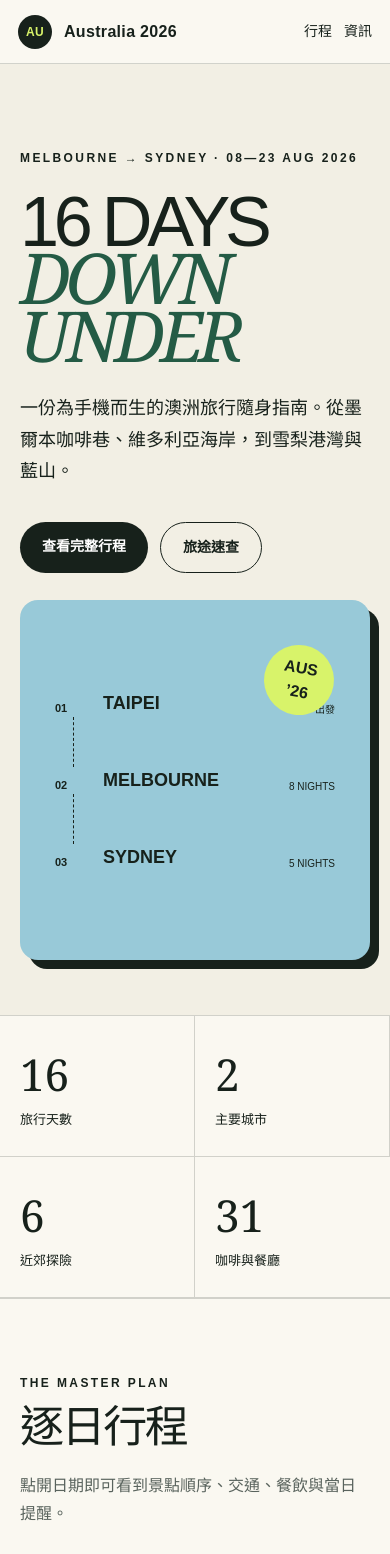
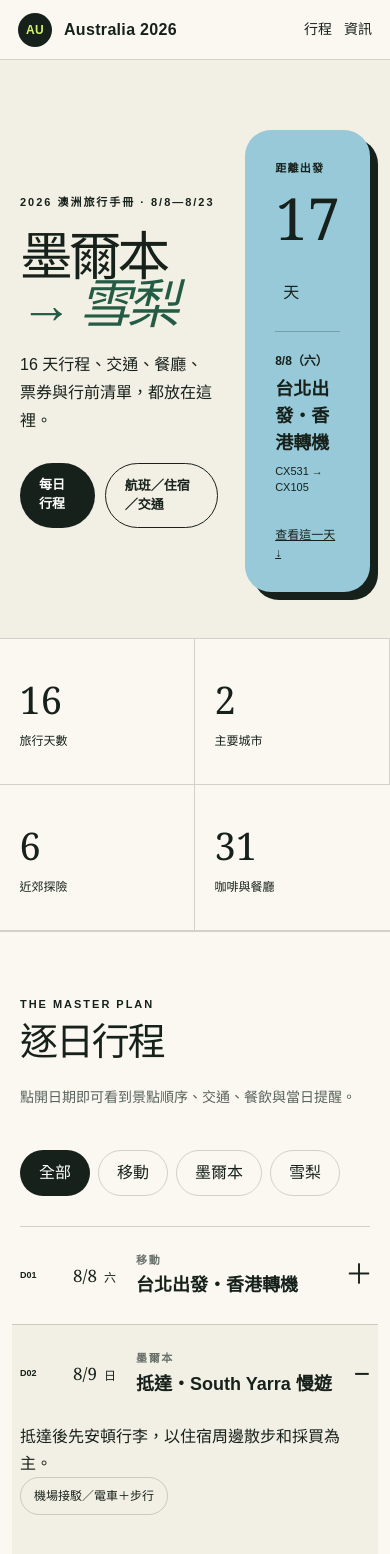
Before and after one commit to hungyic36-web/australia-2026-travel, a Next.js app: page / in a window 390 px wide. Shown: the top 1554 px of the page. Built offline with nearby package versions, Linux system fonts and the light colour scheme.

Commit message:
refine personal trip handbook

```diff
--- a/app/globals.css
+++ b/app/globals.css
@@ -5,3 +5,47 @@
 @media(max-width:1000px){.hero{grid-template-columns:1fr}.route-card{min-height:360px;border-radius:18px;padding:60px 35px}.card-grid{grid-template-columns:repeat(2,1fr)}.info-grid{grid-template-columns:repeat(2,1fr)}.day-detail{padding-left:100px}.emergency{grid-template-columns:1fr;gap:25px}footer{grid-template-columns:1fr}}
 @media(max-width:680px){.topbar{height:64px;padding:0 18px}.topbar nav{gap:12px}.topbar nav a:nth-child(3),.topbar nav a:nth-child(4){display:none}.hero{padding:85px 20px 55px;min-height:auto}.hero h1{font-size:18vw;margin:28px 0}.route-card{box-shadow:9px 9px 0 var(--ink)}.stats{grid-template-columns:repeat(2,1fr)}.stats>div{padding:25px 20px;border-bottom:1px solid var(--line)}.stats strong{font-size:44px}.section{padding:75px 20px}.section-head{display:block}.section-head>p{margin-top:25px}.day-summary{grid-template-columns:45px 55px 1fr 25px;gap:8px}.day-no{font-size:9px}.day-date{font-size:17px}.day-title{font-size:16px}.day-detail{padding:0 0 35px}.detail-intro{display:block}.detail-intro span{display:inline-block}.info-grid{grid-template-columns:1fr}.info-grid article{min-height:auto}.card-grid{grid-template-columns:1fr}.restaurant-list article{grid-template-columns:36px 1fr}.restaurant-list article>b{grid-column:2}.restaurant-list article>.map-link{grid-column:2}.check-grid{grid-template-columns:1fr}.emergency{margin:0 20px 55px;padding:35px 25px}.emergency h2{font-size:42px}footer{padding:40px 20px}footer>div:last-child{justify-content:flex-start;flex-wrap:wrap}}
 @media(prefers-reduced-motion:reduce){html{scroll-behavior:auto}}
+
+/* Compact personal travel handbook */
+.hero{min-height:600px;padding:7vw 5vw 5vw;grid-template-columns:1.3fr .7fr}
+.eyebrow{font-size:11px;letter-spacing:.18em}
+.hero h1{font-size:clamp(54px,7.5vw,112px);line-height:.86;margin:28px 0 30px;max-width:900px}
+.lede{font-size:16px}
+.hero-actions{margin-top:28px;gap:10px}
+.button{padding:12px 19px;font-size:13px}
+.route-card{min-height:400px;border-radius:26px;padding:42px;box-shadow:12px 12px 0 var(--ink)}
+.trip-card>small{font-size:11px;letter-spacing:.12em;font-weight:800}
+.trip-card>strong{font-family:Georgia,serif;font-size:76px;font-weight:400;line-height:1;margin:12px 0 34px}
+.trip-card>strong i{height:auto;border:0;margin-left:8px;font-family:"Microsoft JhengHei",sans-serif;font-size:16px;font-style:normal}
+.trip-card .next-plan{display:flex!important;grid-template-columns:none!important;flex-direction:column;align-items:flex-start!important;gap:6px!important;padding-top:20px;border-top:1px solid rgba(23,33,27,.25)}
+.trip-card .next-plan b{font-size:12px}
+.trip-card .next-plan span{font-size:21px;font-weight:800}
+.trip-card .next-plan small{font-size:11px}
+.trip-card>a{margin-top:30px;font-size:12px;text-decoration:underline}
+.stats>div{padding:32px 5vw}
+.stats strong{font-size:48px}
+.stats span{font-size:12px}
+.section{padding:88px 5vw}
+.section-head{margin-bottom:40px}
+.section-head h2{font-size:clamp(38px,5vw,68px);line-height:.95;margin-top:12px}
+.section-head>p{font-size:14px;line-height:1.75}
+.day-title{font-size:clamp(18px,2vw,28px)}
+.info-grid h3{font-size:25px;margin:42px 0 22px}
+.food-title h3{font-size:28px}
+.place-card h4{font-size:18px;margin-top:26px}
+.restaurant-list h4{font-size:17px}
+.check-grid h3{font-size:22px;margin-bottom:22px}
+.emergency h2{font-size:46px}
+
+@media(max-width:680px){
+  .topbar{height:60px}
+  .hero{padding:70px 20px 46px;min-height:auto}
+  .hero h1{font-size:13.5vw;margin:24px 0}
+  .route-card{min-height:300px;padding:30px;box-shadow:8px 8px 0 var(--ink)}
+  .trip-card>strong{font-size:58px;margin-bottom:26px}
+  .trip-card .next-plan span{font-size:18px}
+  .stats strong{font-size:38px}
+  .section{padding:64px 20px}
+  .section-head h2{font-size:38px}
+  .emergency h2{font-size:36px}
+}
--- a/app/page.tsx
+++ b/app/page.tsx
@@ -21,13 +21,13 @@ const days: Day[] = [
   { day: 3, date: "8/10", weekday: "一", city: "墨爾本", title: "CBD 咖啡、建築與塗鴉", summary: "從 Lune 與 Chinatown 一路走到 Flinders Street，串連經典拱廊與咖啡巷。", transport: "電車＋步行", stops: ["08:30 Lune Russell Street", "Chinatown", "10:00 州立圖書館圓頂閱覽室", "Melbourne Central 大鐘與子彈塔", "Essensorie 香氛店", "皇家拱廊、Block Arcade、Haigh’s Chocolates", "Town Hall 與聖保羅大教堂", "Hosier Lane 塗鴉街", "Flinders Street Station", "Degraves Street", "Pidapipó Gelato 收尾"], food: ["Lune Croissanterie", "Axil Coffee", "Pho Bo Ga Mekong", "Hareruya 麻糬冰", "La Petite Crêperie", "Overlay Coffee 花生咖啡"], note: "Overlay 建議 15:30 前抵達、La Petite Crêperie 約 16:00 開始營業；時間請當日確認。" },
   { day: 4, date: "8/11", weekday: "二", city: "墨爾本", title: "Yarra Valley 熱氣球與酒莊", summary: "清晨熱氣球俯瞰葡萄園，接著品酒、起司與尋找野生袋鼠。", transport: "預約包車＋熱氣球", stops: ["Balgownie Estate 集合", "Yarra Valley 熱氣球（飛行約 1 小時）", "Balgownie Estate 早餐", "Yering Station", "Yarra Valley Dairy", "Punt Road Wines", "St Huberts Cellar Door 午餐", "Domaine Chandon", "Yarra Valley Chocolaterie & Ice Creamery", "野生袋鼠觀察"], note: "熱氣球受天候影響大，前一晚確認集合與取消通知；飲酒後勿駕車。" },
   { day: 5, date: "8/12", weekday: "三", city: "墨爾本", title: "Great Ocean Road 大洋路", summary: "沿海岸公路經 Geelong、紀念拱門與 Lorne，前往十二門徒岩。", transport: "包車・單程約 3 小時以上", stops: ["Geelong", "Great Ocean Road Memorial Arch", "Lorne 小鎮", "沿岸觀景點", "十二門徒岩", "Loch Ard Gorge 周邊"], note: "大洋路全長約 276 km；冬季日照短，穿防風防雨外套並預留車程，容易暈車者先準備暈車藥。" },
-  { day: 6, date: "8/13", weekday: "四", city: "墨爾本", title: "北區藝文・市場與大學", summary: "從 Queen Victoria Market 走訪 Carlton、Lygon Street、墨爾本大學與 Fitzroy。", transport: "電車＋步行", stops: ["Queen Victoria Market（週三休市）", "Carlton Gardens 與皇家展覽館", "Melbourne Museum", "Lygon Street 小義大利", "墨爾本大學", "Fitzroy 文青街區", "王子橋亞拉河夜景", "有時間可加 Spencer Outlet"], food: ["Brunetti Classico", "DOC Pizza", "Tiamo", "Donnini’s"], note: "原 PDF 日期為週四，QVM 預計營業；仍請出發前查官方開市日。" },
+  { day: 6, date: "8/13", weekday: "四", city: "墨爾本", title: "北區藝文・市場與大學", summary: "從 Queen Victoria Market 走訪 Carlton、Lygon Street、墨爾本大學與 Fitzroy。", transport: "電車＋步行", stops: ["06:00–15:00 Queen Victoria Market", "Carlton Gardens 與皇家展覽館", "Melbourne Museum", "Lygon Street 小義大利", "墨爾本大學", "Fitzroy 文青街區", "王子橋亞拉河夜景", "有時間可加 Spencer Outlet"], food: ["Brunetti Classico", "DOC Pizza", "Tiamo", "Donnini’s"], note: "QVM 週三休市，8/13 為週四；出發前再確認當週開市資訊。" },
   { day: 7, date: "8/14", weekday: "五", city: "墨爾本", title: "Phillip Island 小企鵝", summary: "彩虹小屋、野生動物與海岸景觀，晚上觀賞小企鵝歸巢。", transport: "包車・市區至島上約 1.5–2 小時", stops: ["Brighton Bathing Boxes", "Maru Koala & Animal Park", "Churchill Island Heritage Farm", "Nobbies Centre", "Penguin Parade 小企鵝歸巢"], note: "海邊夜間寒冷，準備保暖防風衣物；企鵝歸巢依現場規範禁止攝影。" },
   { day: 8, date: "8/15", weekday: "六", city: "墨爾本", title: "南墨爾本・藝術與綠意", summary: "從 NGV、皇家植物園到市場美食，視體力安排 DFO 採買。", transport: "電車＋步行", stops: ["NGV 維多利亞國家美術館", "Royal Botanic Gardens", "South Melbourne Market", "DFO South Wharf（選配）", "Chapel Street"], food: ["ST. ALi／Padre Coffee", "Aptus Oysters", "Simply Spanish", "Agathé Pâtisserie", "Mama Tran Dumplings"], note: "市場人潮較多，建議早到；NGV 特展可能需另購票。" },
-  { day: 9, date: "8/16", weekday: "日", city: "墨爾本", title: "Sovereign Hill 淘金小鎮", summary: "搭火車前往 Ballarat，體驗地下礦場、淘金與 1850 年代街景。", transport: "V/Line 火車＋當地公車", stops: ["Southern Cross → Ballarat", "轉公車至 Sovereign Hill", "Red Hill Mine 地下導覽", "溪畔免費淘金", "煉金表演與紅衣衛隊遊行", "備選：Ballarat Wildlife Park", "備選：Lake Wendouree 與植物園", "回程可逛 Spencer Outlet"], note: "Google Docs 與 PDF 記載的公車路線不同；請出發前以 PTV Journey Planner 顯示的即時路線為準。" },
+  { day: 9, date: "8/16", weekday: "日", city: "墨爾本", title: "Sovereign Hill 淘金小鎮", summary: "搭火車前往 Ballarat，體驗地下礦場、淘金與 1850 年代街景。", transport: "V/Line 火車＋當地公車", stops: ["07:41／08:24 Southern Cross 出發", "Ballarat Station 轉公車", "Red Hill Mine 地下導覽", "溪畔免費淘金", "12:00 煉金表演", "13:30 紅衣衛隊遊行", "備選：Ballarat Wildlife Park", "備選：Lake Wendouree 與植物園", "回程可逛 Spencer Outlet"], note: "火車與公車路線可能異動，出發前用 PTV Journey Planner 確認即時班次。" },
   { day: 10, date: "8/17", weekday: "一", city: "移動", title: "墨爾本飛雪梨・Darling Harbour", summary: "中午搭國內線前往雪梨，入住後漫步 Darling Harbour 與 QVB。", transport: "QF444・MEL 12:30 → SYD 13:55", stops: ["墨爾本住宿 Check-out 11:00", "QF444 飛往雪梨", "雪梨住宿 Check-in 15:00", "16:30 Darling Harbour", "QVB 夜景"], food: ["Ho Jiak Haymarket", "KHAO·SOI", "Chat Thai", "Mamak", "Shortstop Coffee & Donuts"], note: "預留國內線報到與市區交通時間。" },
   { day: 11, date: "8/18", weekday: "二", city: "雪梨", title: "歌劇院與港灣歷史步道", summary: "Circular Quay 出發，走訪歌劇院、皇家植物園、歷史建築與海德公園。", transport: "火車／輕軌＋步行", stops: ["Circular Quay", "Sydney Opera House 11:00 中文導覽（已規劃預約）", "Mrs Macquarie’s Chair", "The Mint", "Hyde Park", "St Mary’s Cathedral"], food: ["ASLAN Coffee／Mogu Mogu", "Marrickville Pork Roll"], note: "導覽票與集合地點請前一天再次確認。" },
-  { day: 12, date: "8/19", weekday: "三", city: "雪梨", title: "Blue Mountains 深度一日遊", summary: "早班火車至 Katoomba，搭景觀纜車、走雨林步道與三姊妹岩。", transport: "Central → Katoomba 火車＋686 公車", stops: ["建議 06:25 火車（PDF 規劃）", "Scenic World", "紅線 Scenic Railway", "雨林步道", "藍線 Cableway", "黃線 Skyway", "Three Sisters／Echo Point", "Leura 小鎮", "16:19 回程火車（PDF 規劃）"], food: ["Wayzgoose Diner 下午茶"], note: "推薦玩法：黃線 → 紅線 → 雨林 → 藍線上山；班次與纜車營運依當日官方資訊。" },
+  { day: 12, date: "8/19", weekday: "三", city: "雪梨", title: "Blue Mountains 深度一日遊", summary: "早班火車至 Katoomba，搭景觀纜車、走雨林步道與三姊妹岩。", transport: "Central → Katoomba 火車＋686 公車", stops: ["06:25 Central 出發", "08:25 Katoomba 抵達", "轉 686／686G 公車至 Scenic World", "黃色 Skyway → 紅色 Railway", "雨林步道約 30 分鐘", "藍色 Cableway 上山（站右側看景）", "Three Sisters／Echo Point", "14:00–16:00 Leura 小鎮", "16:19 Leura 回程"], food: ["Wayzgoose Diner 下午茶"], note: "班次與纜車營運可能調整，當天以官方資訊為準。" },
   { day: 13, date: "8/20", weekday: "四", city: "雪梨", title: "Kiama & Gerringong 南海岸", summary: "搭火車探索海濱小鎮、網紅路牌與 Kiama Blowhole。", transport: "Central → Gerringong → Kiama 火車／737 公車", stops: ["Gerringong", "Tasma Drive 周邊步行", "巴士返回 Kiama", "Kiama 午餐", "Kiama Blowhole", "市區特色小店"], food: ["Diggies", "Penny Whistlers"], note: "火車約每小時一班；以 Transport NSW Trip Planner 查詢即時班次。" },
   { day: 14, date: "8/21", weekday: "五", city: "雪梨", title: "魚市場・雪梨大學・Newtown", summary: "海鮮早餐後走訪大學古典建築，下午探索 Newtown，晚上逛唐人街夜市。", transport: "輕軌＋步行", stops: ["08:30 Sydney Fish Market", "11:00 University of Sydney／The Quadrangle", "14:00 Newtown", "18:00 Chinatown Friday Night Market"], food: ["Vic’s Meat Market 牛肉三明治", "烤生蠔", "Campos Coffee", "Emperor’s Puffs"], note: "魚市場新址與攤商資訊可能調整，出發前查官方公告。" },
   { day: 15, date: "8/22", weekday: "六", city: "雪梨", title: "North Sydney・The Rocks・返程", summary: "以北雪梨早餐和週末市集收尾，下午採買後前往機場。", transport: "火車／渡輪＋機場交通", stops: ["09:00 Kirribilli／North Sydney", "The Rocks Weekend Market", "12:00 QVB", "14:00 Black Star Pastry", "16:00 取行李前往機場", "SYD 21:55 出發"], food: ["Celsius Coffee Co.", "The Grounds", "Black Star Pastry"], note: "國際線建議至少提前 3 小時抵達；機場站附加費不計入 Opal 日上限。" },
@@ -87,6 +87,17 @@ export default function Home() {
   const [city, setCity] = useState("全部");
   const [openDay, setOpenDay] = useState(2);
   const visibleDays = useMemo(() => city === "全部" ? days : days.filter((d) => d.city === city), [city]);
+  const tripStatus = useMemo(() => {
+    const now = new Date();
+    const today = new Date(now.getFullYear(), now.getMonth(), now.getDate());
+    const start = new Date(2026, 7, 8);
+    const end = new Date(2026, 7, 23);
+    const oneDay = 86400000;
+    if (today < start) return { label: "距離出發", value: String(Math.ceil((start.getTime() - today.getTime()) / oneDay)), unit: "天", day: days[0] };
+    if (today > end) return { label: "旅程狀態", value: "完成", unit: "", day: days[15] };
+    const index = Math.floor((today.getTime() - start.getTime()) / oneDay);
+    return { label: "今天是", value: `D${index + 1}`, unit: "", day: days[index] };
+  }, []);
 
   return (
     <main>
@@ -99,18 +110,15 @@ export default function Home() {
 
       <section className="hero" id="top">
         <div className="hero-copy">
-          <p className="eyebrow">MELBOURNE → SYDNEY · 08—23 AUG 2026</p>
-          <h1>16 DAYS<br/><em>DOWN UNDER</em></h1>
-          <p className="lede">一份為手機而生的澳洲旅行隨身指南。從墨爾本咖啡巷、維多利亞海岸，到雪梨港灣與藍山。</p>
-          <div className="hero-actions"><a className="button dark" href="#itinerary">查看完整行程</a><a className="button line" href="#quick">旅途速查</a></div>
+          <p className="eyebrow">2026 澳洲旅行手冊 · 8/8—8/23</p>
+          <h1>墨爾本<br/><em>→ 雪梨</em></h1>
+          <p className="lede">16 天行程、交通、餐廳、票券與行前清單，都放在這裡。</p>
+          <div className="hero-actions"><a className="button dark" href="#itinerary">每日行程</a><a className="button line" href="#essentials">航班／住宿／交通</a></div>
         </div>
-        <div className="route-card" aria-label="行程概要">
-          <div><b>01</b><span>TAIPEI</span><small>出發</small></div>
-          <i></i>
-          <div><b>02</b><span>MELBOURNE</span><small>8 nights</small></div>
-          <i></i>
-          <div><b>03</b><span>SYDNEY</span><small>5 nights</small></div>
-          <div className="stamp">AUS<br/>’26</div>
+        <div className="route-card trip-card" aria-label="旅程狀態">
+          <small>{tripStatus.label}</small><strong>{tripStatus.value}<i>{tripStatus.unit}</i></strong>
+          <div className="next-plan"><b>{tripStatus.day.date}（{tripStatus.day.weekday}）</b><span>{tripStatus.day.title}</span><small>{tripStatus.day.transport}</small></div>
+          <a href={`#day-${tripStatus.day.day}`}>查看這一天 ↓</a>
         </div>
       </section>
 
@@ -122,7 +130,7 @@ export default function Home() {
         <div className="section-head"><div><p className="eyebrow">THE MASTER PLAN</p><h2>逐日行程</h2></div><p>點開日期即可看到景點順序、交通、餐飲與當日提醒。</p></div>
         <div className="filters" role="group" aria-label="篩選城市">{["全部","移動","墨爾本","雪梨"].map(x => <button key={x} className={city===x?"active":""} onClick={()=>setCity(x)}>{x}</button>)}</div>
         <div className="day-list">
-          {visibleDays.map((d) => <article className={`day ${openDay===d.day?"open":""}`} key={d.day}>
+          {visibleDays.map((d) => <article id={`day-${d.day}`} className={`day ${openDay===d.day?"open":""}`} key={d.day}>
             <button className="day-summary" onClick={()=>setOpenDay(openDay===d.day?0:d.day)} aria-expanded={openDay===d.day}>
               <span className="day-no">D{String(d.day).padStart(2,"0")}</span><span className="day-date">{d.date}<small>{d.weekday}</small></span><span className="day-title"><small>{d.city}</small>{d.title}</span><span className="toggle">{openDay===d.day?"−":"＋"}</span>
             </button>
@@ -139,15 +147,15 @@ export default function Home() {
           <article><span className="index">03</span><h3>墨爾本交通</h3><p>Free Tram Zone 內搭 Tram 免費且不需 touch on；起點或終點超出免費區，需使用 myki。火車與公車依規定 touch on／off。</p><a href={links.ptv} target="_blank" rel="noreferrer">PTV Journey Planner ↗</a><a href={links.melMap} target="_blank" rel="noreferrer">2026 官方旅遊地圖 ↗</a></article>
           <article><span className="index">04</span><h3>雪梨交通</h3><p>可用 Opal 或 Contactless card/device 搭 Metro、Train、Bus、Ferry、Light Rail。上下車都要正確 Tap；機場站費用另計。</p><a href={links.nsw} target="_blank" rel="noreferrer">Transport NSW Trip Planner ↗</a></article>
           <article><span className="index">05</span><h3>澳洲入境</h3><p>準備有效護照、有效簽證與 Incoming Passenger Card。符合資格者可在 kiosk 完成第一階段，再至 SmartGate 進行臉部辨識。</p><a href={links.smartgate} target="_blank" rel="noreferrer">ABF SmartGate 官方說明 ↗</a></article>
-          <article><span className="index">06</span><h3>天氣與行李</h3><p>澳洲 8 月為冬季。墨爾本天氣多變，準備防風防雨外套、摺疊傘與保暖層；企鵝島、熱氣球與藍山尤其注意低溫。</p><p>PDF 規劃：託運 23 kg、手提 7 kg；實際額度以航空公司訂位為準。行動電源隨身攜帶。</p></article>
+          <article><span className="index">06</span><h3>天氣與行李</h3><p>澳洲 8 月為冬季。墨爾本天氣多變，準備防風防雨外套、摺疊傘與保暖層；企鵝島、熱氣球與藍山尤其注意低溫。</p><p>目前行李規劃：託運 23 kg、手提 7 kg；出發前再以航空公司訂位資料確認。行動電源必須隨身攜帶。</p></article>
           <article><span className="index">07</span><h3>TRS 旅客退稅</h3><p>同一 ABN 的合格消費含 GST 合計至少 AUD 300，並於離境前 60 天內購買。離境當天攜帶護照、登機證、商品與合格正本發票；受限或大型託運物品需先給 ABF 查驗。</p><a href="https://www.abf.gov.au/entering-and-leaving-australia/tourist-refund-scheme" target="_blank" rel="noreferrer">ABF Tourist Refund Scheme ↗</a></article>
         </div>
       </section>
 
       <section className="section food" id="food">
-        <div className="section-head"><div><p className="eyebrow">COFFEE & TABLE</p><h2>雙城口袋名單</h2></div><p>不放照片，把空間留給真正有用的資訊：推薦、區域、預算與一鍵導航。</p></div>
+        <div className="section-head"><div><p className="eyebrow">COFFEE & TABLE</p><h2>雙城口袋名單</h2></div><p>依區域查看推薦餐點與預算，出發前可直接開啟地圖導航。</p></div>
         <div className="food-block"><div className="food-title"><span>MEL</span><div><h3>Melbourne Coffee Trail</h3><p>CBD 10 間特色咖啡店</p></div></div><div className="card-grid">{melCoffee.map((x,i)=><article className="place-card" key={x[0]}><small>{String(i+1).padStart(2,"0")} · COFFEE</small><h4>{x[0]}</h4><b>{x[1]}</b><p>{x[2]}</p><MapLink query={`${x[0]} Melbourne`}/></article>)}</div></div>
-        <div className="food-block"><div className="food-title coral"><span>SYD</span><div><h3>Sydney Food Guide</h3><p>精選 21 間咖啡、早午餐、正餐與甜點</p></div></div><div className="restaurant-list">{sydFood.map((x,i)=><article key={x[0]}><span>{String(i+1).padStart(2,"0")}</span><div><small>{x[1]}</small><h4>{x[0]}</h4><p>{x[2]}</p></div><b>{x[3]}</b><MapLink query={`${x[0]} Sydney`}/></article>)}</div><p className="data-note">營業時間與價格源自旅遊 PDF 規劃，店家可能臨時調整；導航前請先查看最新資訊。</p></div>
+        <div className="food-block"><div className="food-title coral"><span>SYD</span><div><h3>Sydney Food Guide</h3><p>精選 21 間咖啡、早午餐、正餐與甜點</p></div></div><div className="restaurant-list">{sydFood.map((x,i)=><article key={x[0]}><span>{String(i+1).padStart(2,"0")}</span><div><small>{x[1]}</small><h4>{x[0]}</h4><p>{x[2]}</p></div><b>{x[3]}</b><MapLink query={`${x[0]} Sydney`}/></article>)}</div><p className="data-note">價格為預估範圍；營業時間與菜單請在前往前確認。</p></div>
       </section>
 
       <section className="section checklist" id="checklist">
@@ -164,7 +172,7 @@ export default function Home() {
         <div><h3>駐澳洲代表處公開聯絡資訊</h3><p>旅外急難救助全球免付費專線：<a href="tel:+80008850885">+800-0885-0885</a></p><p>外交部旅外國人急難救助：<a href="tel:+886800085095">+886-800-085-095</a></p><p>護照遺失：先向當地警察報案取得證明，再聯繫駐外館處，準備護照影本、照片與報案證明。</p></div>
       </section>
 
-      <footer><div className="brand"><span>AU</span> Australia 2026</div><p>本網站依 2026 澳洲旅遊 PDF 整理。班次、票價、營業時間與入境規定可能變動，請以官方即時資訊為準。</p><div><a href={links.melMap} target="_blank" rel="noreferrer">Visit Melbourne</a><a href={links.sydney} target="_blank" rel="noreferrer">Sydney.com</a><a href="#top">回到頂端 ↑</a></div></footer>
+      <footer><div className="brand"><span>AU</span> Australia 2026</div><p>班次、票價、營業時間與入境規定可能變動，出發前請以官方即時資訊為準。</p><div><a href={links.melMap} target="_blank" rel="noreferrer">Visit Melbourne</a><a href={links.sydney} target="_blank" rel="noreferrer">Sydney.com</a><a href="#top">回到頂端 ↑</a></div></footer>
     </main>
   );
 }
```
Also changed, not shown: 17 other files (tests, documents, lock files or other folders).
